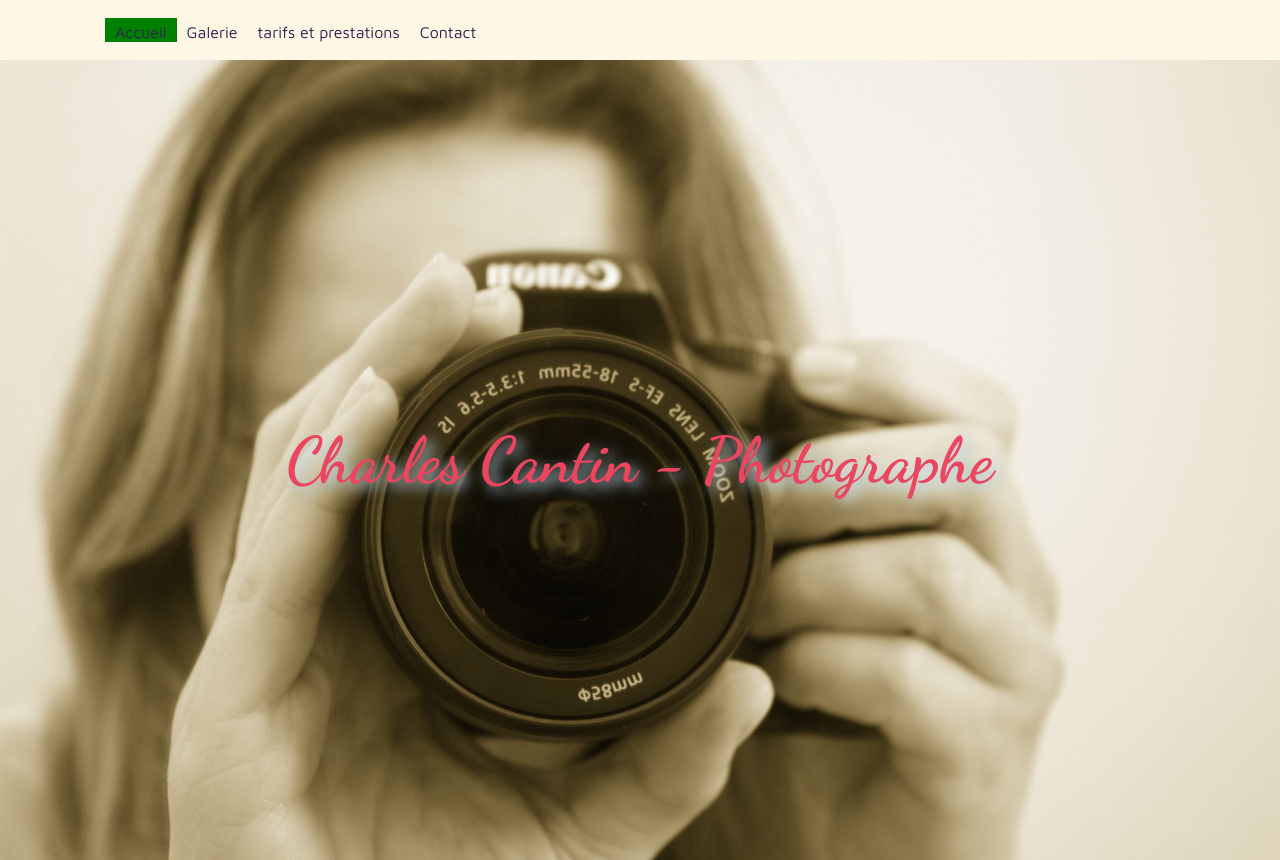
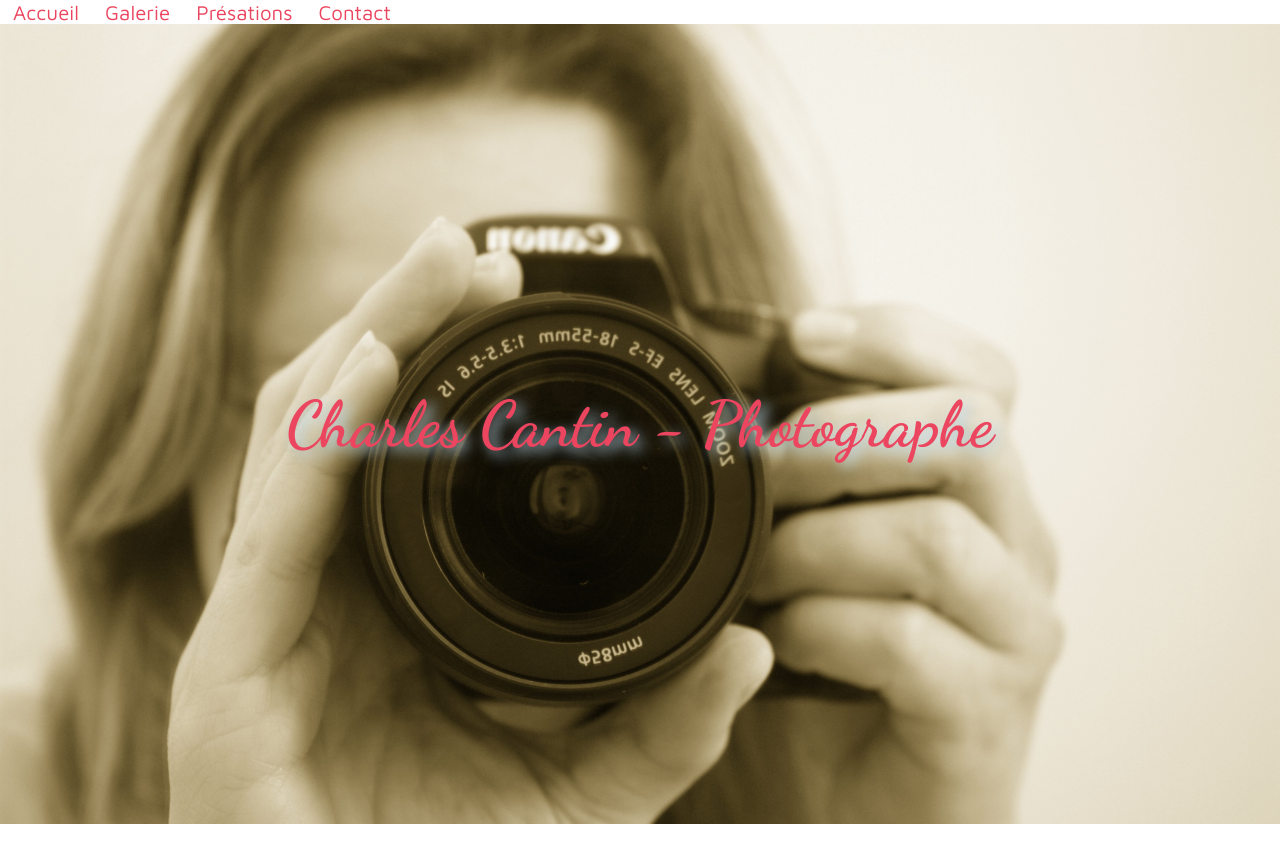
Before and after one commit to bleddyna/entrainement_ECF, a React (Create React App) app: page / in a window 1280 px wide. After the commit the page ends 824 px from the top, so only its background shows below. Built offline with nearby package versions, Linux system fonts and the light colour scheme.

Commit message:
update des fichiers

```diff
--- a/src/App.css
+++ b/src/App.css
@@ -49,43 +49,23 @@ button {
 }
 
 /*HEADER*/
-.container {
-    max-width: 1100px;
-    margin: 0 auto;
-    padding: 0 15px;
-    display: flex;
-    justify-content: space-between;
-    align-items: center;
-    height: 100%;
-}
-
 .navbar {
-    height: 60px;
-    background-color: #fef7e5;
-    position: relative;
-}
-
-.nav-elements ul {
-    display: flex;
-    justify-content: space-between;
-    list-style-type: none;
-}
-
-.nav-elements ul li a {
-    font-size: 16px;
-    font-weight: 400;
-    color: #2f234f;
-    text-decoration: none;
-    margin: 0 10px;
-}
-
-.nav-link:hover {
-    color: blue;
+    background-color: rgba(255, 255, 255, .4);
 }
 
 .active {
-    font-weight: bold;
-    background-color: green;
+    text-decoration: underline;
+    color: var(--dark-blue);
+    font-weight: 900;
+}
+
+.pending {
+    color: var(--framboise);
+}
+
+.active,
+.pending {
+    margin: 0 13px;
 }
 
 /*HOME PAGE*/
--- a/src/App.js
+++ b/src/App.js
@@ -10,8 +10,8 @@ import Price from './Components/Price';
 const App = () => {
   return (
     <div>
-      <Header />
       <BrowserRouter>
+        <Header />
         <Routes>
           <Route path='/' element={<Home />} />
           <Route path='/Galerie' element={<Galery />} />
--- a/src/Components/Header.js
+++ b/src/Components/Header.js
@@ -1,25 +1,33 @@
 import React from 'react';
+import { NavLink } from "react-router-dom";
 const Header = () => {
-
     return (
         <nav className="navbar">
-            <div className="container">
-                <div className="nav-elements">
-                    <ul className='menu'>
-                        <li className='active' >
-                            <a href="/" className='nav-link'>Accueil</a>
-                        </li>
-                        <li>
-                            <a href="/Galerie" className='nav-link' >Galerie</a>
-                        </li>
-                        <li>
-                            <a href="/Tarifs_et_Prestations" className='nav-link' >tarifs et prestations</a>
-                        </li>
-                        <li>
-                            <a href="/Contact" className='nav-link' >Contact</a>
-                        </li>
-                    </ul>
-                </div>
+            <div className='menu'>
+                <NavLink to="/messages"
+                    className={({ isActive }) =>
+                        isActive ? "active" : "pending"
+                    }>
+                    Accueil
+                </NavLink>
+                <NavLink to="/Galerie"
+                    className={({ isActive }) =>
+                        isActive ? "active" : "pending"
+                    }>
+                    Galerie
+                </NavLink>
+                <NavLink to="/Tarifs_et_Prestations"
+                    className={({ isActive }) =>
+                        isActive ? "active" : "pending"
+                    }>
+                    Présations
+                </NavLink>
+                <NavLink to="/Contact"
+                    className={({ isActive }) =>
+                        isActive ? "active" : "pending"
+                    }>
+                    Contact
+                </NavLink>
             </div>
         </nav>
     )
```
Also changed, not shown: 1 other file (tests, documents, lock files or other folders).
